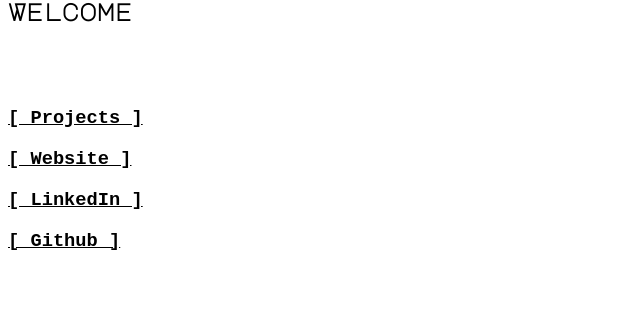
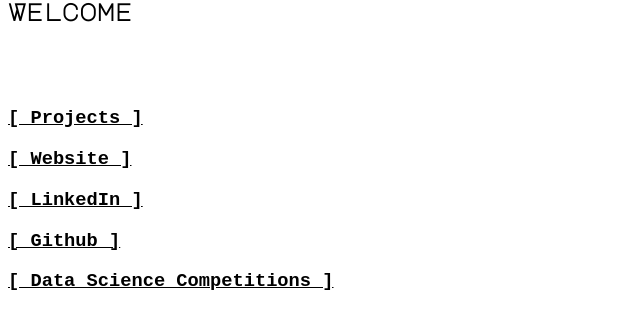
Before and after one commit to AdamCader00/AdamCader00.github.io, a plain HTML site: page index.html in a window 1280 px wide. Shown: the part 62-390 px from the top of the page, without its empty margins (0-640 px from the left). Drawn offline with Linux system fonts and the light colour scheme.

Commit message:
Update index.html

```diff
--- a/index.html
+++ b/index.html
@@ -35,6 +35,7 @@
         <a href="https://google.com"><h3 class="heading">[ Website ]</h3></a>
         <a href="https://www.linkedin.com/in/adamcader/"><h3 class="heading">[ LinkedIn ]</h3></a>
         <a href="https://github.com/adamcader00"><h3 class="heading">[ Github ]</h3></a>
+	<a href="https://medium.com/@opetundeadepoju/data-science-competition-platforms-you-need-to-know-about-55b6840c087e"><h3 class="heading">[ Data Science Competitions ]</h3></a>
 
     </div>
 
```
